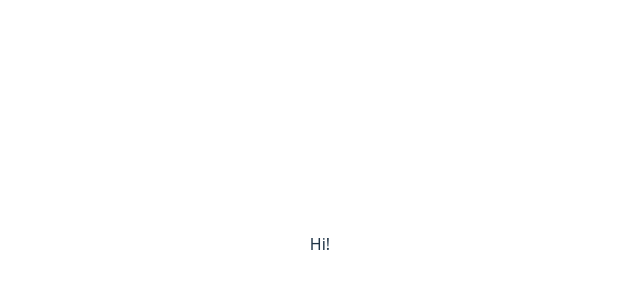
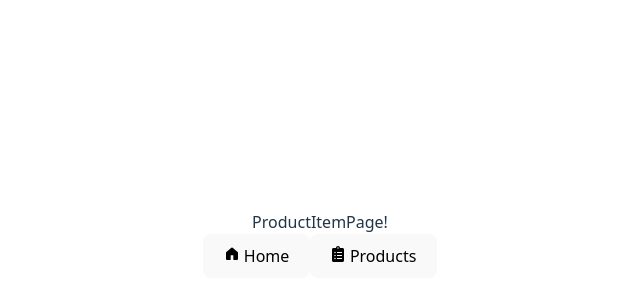
Before and after one commit to ewazna/recruitment_task, a React (Vite) app: page /products/1 in a window 1280 px wide. Shown: the part 156-456 px from the top of the page, without its empty margins (320-960 px from the left). Built offline with nearby package versions, Linux system fonts and the light colour scheme.

Commit message:
routing and navigation

```diff
--- a/src/App.tsx
+++ b/src/App.tsx
@@ -1,7 +1,25 @@
 import "./App.css";
+import { Routes, Route, BrowserRouter, Navigate } from "react-router-dom";
+import HomePage from "./pages/HomePage/HomePage";
+import ProductsPage from "./pages/ProductsPage/ProductsPage";
+import ProductItemPage from "./pages/ProductItemPage/ProductItemPage";
+import NavBar from "./components/NavBar/NavBar";
 
 function App() {
-  return <p>Hi!</p>;
+  return (
+    <>
+      <BrowserRouter>
+        <Routes>
+          <Route element={<NavBar />}>
+            <Route path="/" element={<HomePage />} />
+            <Route path="/products" element={<ProductsPage />} />
+            <Route path="/products/:productId" element={<ProductItemPage />} />
+            <Route path="*" element={<Navigate to="/" replace />} />
+          </Route>
+        </Routes>
+      </BrowserRouter>
+    </>
+  );
 }
 
 export default App;
--- /dev/null
+++ b/src/components/Button/Button.tsx
@@ -0,0 +1,17 @@
+import type { PropsWithChildren } from "react";
+import type { ButtonProps } from "./ButtonProps";
+
+function Button({
+  children,
+  icon,
+  active,
+  ...rest
+}: PropsWithChildren<ButtonProps>) {
+  return (
+    <button {...rest} className={active ? "active-btn" : ""}>
+      {icon} {children}
+    </button>
+  );
+}
+
+export default Button;
--- /dev/null
+++ b/src/components/Button/ButtonProps.ts
@@ -0,0 +1,6 @@
+import type { ComponentProps } from "react";
+
+export interface ButtonProps extends ComponentProps<"button"> {
+  active: boolean;
+  icon?: React.ReactNode;
+}
--- /dev/null
+++ b/src/components/NavBar/NavBar.tsx
@@ -0,0 +1,51 @@
+import { Outlet, useNavigate } from "react-router-dom";
+import Button from "../Button/Button";
+import { useState } from "react";
+import { GoHomeFill } from "react-icons/go";
+import { FaClipboardList } from "react-icons/fa";
+
+function NavBar() {
+  const navigate = useNavigate();
+
+  const [activeTab, setActiveTab] = useState<number>(0);
+
+  if (window.location.pathname.includes("/products")) {
+    if (activeTab !== 1) {
+      setActiveTab(1);
+    }
+  } else {
+    if (activeTab !== 0) {
+      setActiveTab(0);
+    }
+  }
+
+  return (
+    <div className="relative w-full h-full">
+      <Outlet />
+      <div className="navigation">
+        <Button
+          className="nav-btn"
+          active={activeTab === 0}
+          onClick={() => {
+            navigate("/");
+          }}
+          icon={<GoHomeFill />}
+        >
+          Home
+        </Button>
+        <Button
+          className="nav-btn"
+          active={activeTab === 1}
+          onClick={() => {
+            navigate("/products");
+          }}
+          icon={<FaClipboardList />}
+        >
+          Products
+        </Button>
+      </div>
+    </div>
+  );
+}
+
+export default NavBar;
--- /dev/null
+++ b/src/pages/HomePage/HomePage.tsx
@@ -0,0 +1,5 @@
+function HomePage() {
+  return <>HomePage!</>;
+}
+
+export default HomePage;
--- /dev/null
+++ b/src/pages/ProductItemPage/ProductItemPage.tsx
@@ -0,0 +1,5 @@
+function ProductItemPage() {
+  return <>ProductItemPage!</>;
+}
+
+export default ProductItemPage;
--- /dev/null
+++ b/src/pages/ProductsPage/ProductsPage.tsx
@@ -0,0 +1,5 @@
+function ProductsPage() {
+  return <>ProductsPage!</>;
+}
+
+export default ProductsPage;
```
Also changed, not shown: src/components/NavBar/NavBarProps.ts (added, +10 -0 lines).
